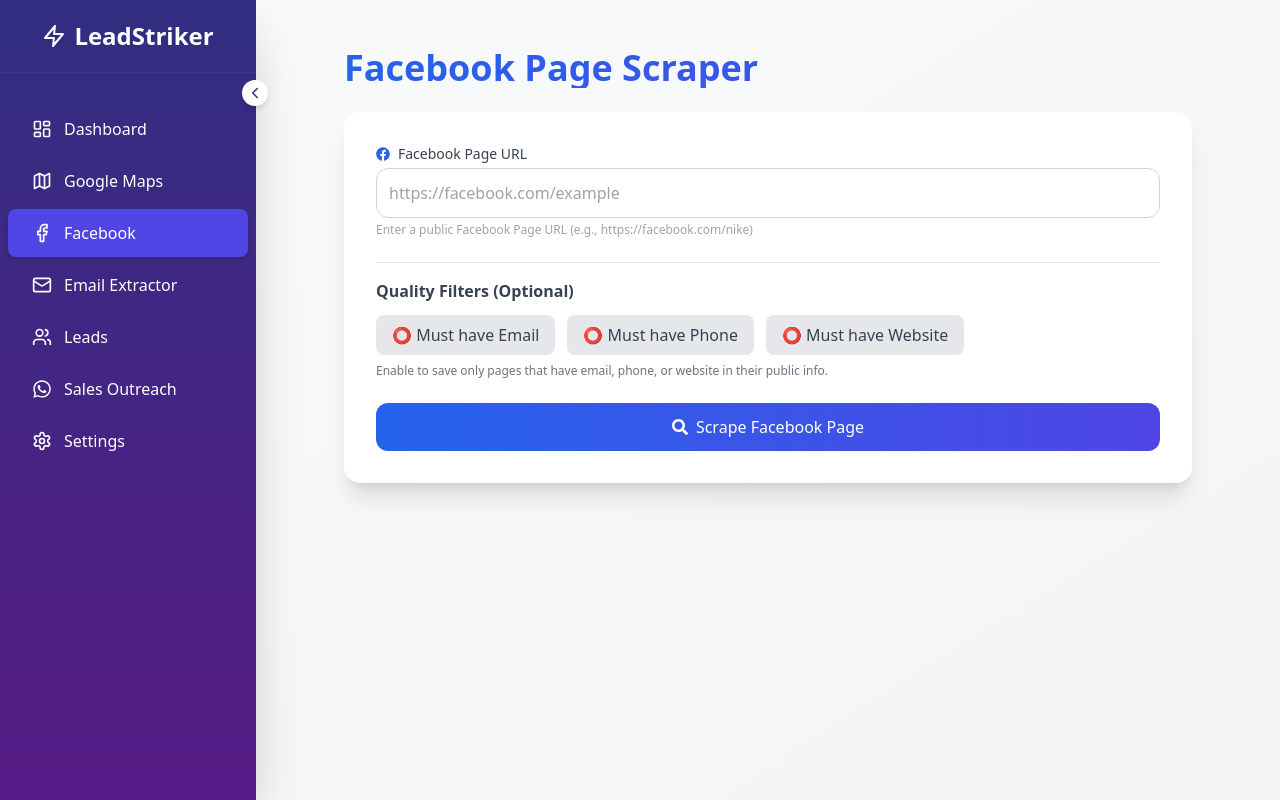
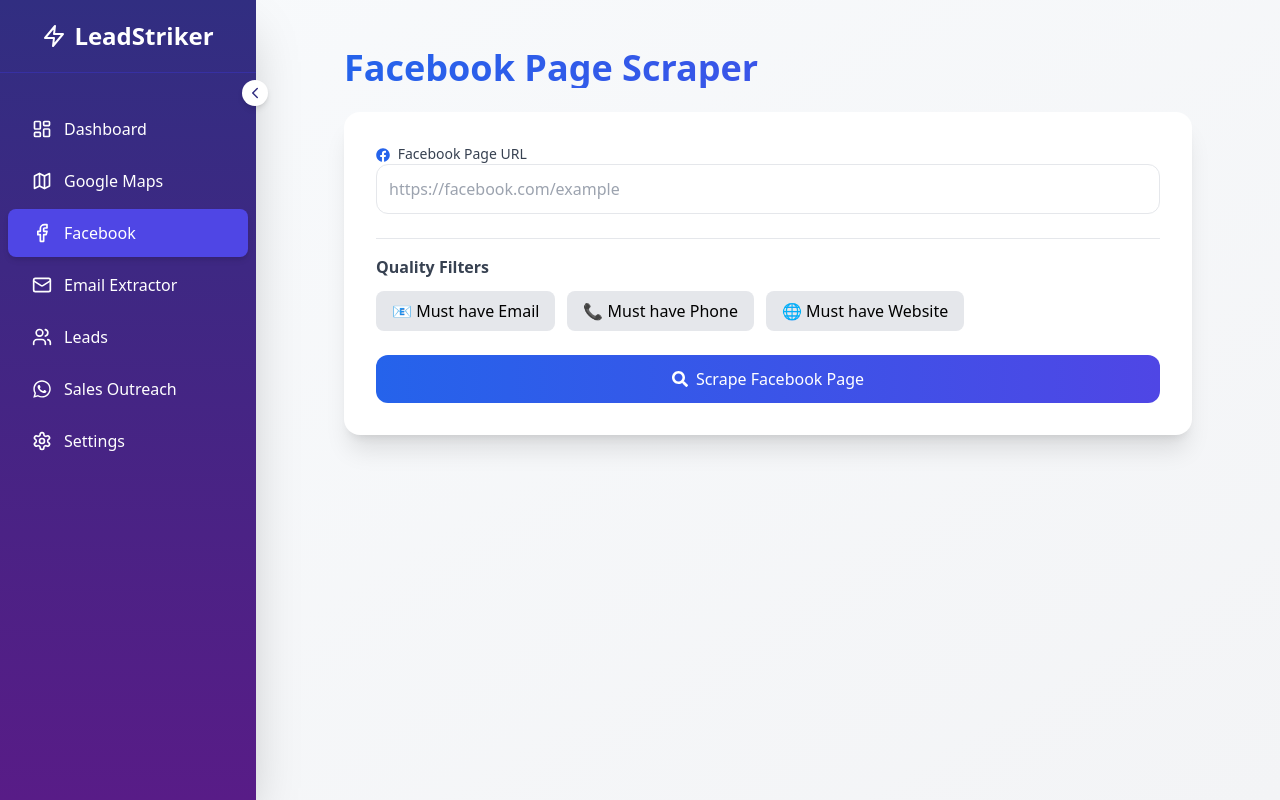
Before and after one commit to faisalchohan655-design/New-frontend, a React (Vite) app: page /facebook in a window 1280 px wide. Built offline with nearby package versions, Linux system fonts and the light colour scheme.

Commit message:
Refactor FacebookScrape component for clarity

```diff
--- a/src/components/FacebookScrape.jsx
+++ b/src/components/FacebookScrape.jsx
@@ -12,98 +12,37 @@
 
   const handleSubmit = async (e) => {
     e.preventDefault();
-    if (!pageUrl.trim()) {
-      toast.error('Please enter a Facebook Page URL');
-      return;
-    }
+    if (!pageUrl.trim()) return toast.error('Enter Facebook Page URL');
     setLoading(true);
-    const toastId = toast.loading('Scraping Facebook page...');
+    const toastId = toast.loading('Scraping Facebook...');
     try {
-      const res = await api.post('/facebook', {
-        pageUrl,
-        filters: { requireEmail, requirePhone, requireWebsite }
-      });
+      const res = await api.post('/facebook', { pageUrl, filters: { requireEmail, requirePhone, requireWebsite } });
       toast.success(res.data.message, { id: toastId });
       setPageUrl('');
     } catch (err) {
-      toast.error(err.response?.data?.error || 'Facebook scraping failed', { id: toastId });
-    } finally {
-      setLoading(false);
-    }
+      toast.error(err.response?.data?.error || 'Scraping failed', { id: toastId });
+    } finally { setLoading(false); }
   };
 
   return (
     <div className="p-6 max-w-4xl mx-auto">
-      <h1 className="text-4xl font-bold bg-gradient-to-r from-blue-600 to-indigo-600 bg-clip-text text-transparent mb-6">
-        Facebook Page Scraper
-      </h1>
+      <h1 className="text-4xl font-bold bg-gradient-to-r from-blue-600 to-indigo-600 bg-clip-text text-transparent mb-6">Facebook Page Scraper</h1>
       <div className="bg-white rounded-2xl shadow-xl p-8">
         <form onSubmit={handleSubmit} className="space-y-6">
-          <div>
-            <label className="block text-sm font-medium text-gray-700 mb-1 flex items-center gap-2">
-              <FaFacebook className="text-blue-600" /> Facebook Page URL
-            </label>
-            <input
-              type="text"
-              value={pageUrl}
-              onChange={(e) => setPageUrl(e.target.value)}
-              className="w-full border border-gray-300 rounded-xl p-3 focus:ring-2 focus:ring-indigo-500"
-              placeholder="https://facebook.com/example"
-              required
-            />
-            <p className="text-xs text-gray-400 mt-1">
-              Enter a public Facebook Page URL (e.g., https://facebook.com/nike)
-            </p>
+          <div><label className="block text-sm font-medium text-gray-700"><FaFacebook className="inline mr-1 text-blue-600"/> Facebook Page URL</label>
+            <input type="text" value={pageUrl} onChange={e=>setPageUrl(e.target.value)} className="w-full border rounded-xl p-3" placeholder="https://facebook.com/example" required/></div>
+          <div className="border-t pt-4">
+            <h3 className="font-semibold text-gray-700 mb-3">Quality Filters</h3>
+            <div className="flex flex-wrap gap-3">
+              <button type="button" onClick={()=>setRequireEmail(!requireEmail)} className={`px-4 py-2 rounded-lg ${requireEmail ? 'bg-green-600 text-white' : 'bg-gray-200'}`}>📧 Must have Email</button>
+              <button type="button" onClick={()=>setRequirePhone(!requirePhone)} className={`px-4 py-2 rounded-lg ${requirePhone ? 'bg-green-600 text-white' : 'bg-gray-200'}`}>📞 Must have Phone</button>
+              <button type="button" onClick={()=>setRequireWebsite(!requireWebsite)} className={`px-4 py-2 rounded-lg ${requireWebsite ? 'bg-green-600 text-white' : 'bg-gray-200'}`}>🌐 Must have Website</button>
+            </div>
           </div>
-
-          {/* Quality Filters */}
-          <div className="border-t pt-4">
-            <h3 className="font-semibold text-gray-700 mb-3">Quality Filters (Optional)</h3>
-            <div className="flex flex-wrap gap-3">
-              <button
-                type="button"
-                onClick={() => setRequireEmail(!requireEmail)}
-                className={`flex items-center gap-2 px-4 py-2 rounded-lg transition ${
-                  requireEmail ? 'bg-green-600 text-white' : 'bg-gray-200 text-gray-700'
-                }`}
-              >
-                {requireEmail ? '✅' : '⭕'} Must have Email
-              </button>
-              <button
-                type="button"
-                onClick={() => setRequirePhone(!requirePhone)}
-                className={`flex items-center gap-2 px-4 py-2 rounded-lg transition ${
-                  requirePhone ? 'bg-green-600 text-white' : 'bg-gray-200 text-gray-700'
-                }`}
-              >
-                {requirePhone ? '✅' : '⭕'} Must have Phone
-              </button>
-              <button
-                type="button"
-                onClick={() => setRequireWebsite(!requireWebsite)}
-                className={`flex items-center gap-2 px-4 py-2 rounded-lg transition ${
-                  requireWebsite ? 'bg-green-600 text-white' : 'bg-gray-200 text-gray-700'
-                }`}
-              >
-                {requireWebsite ? '✅' : '⭕'} Must have Website
-              </button>
-            </div>
-            <p className="text-xs text-gray-500 mt-2">
-              Enable to save only pages that have email, phone, or website in their public info.
-            </p>
-          </div>
-
-          <button
-            type="submit"
-            disabled={loading}
-            className="w-full bg-gradient-to-r from-blue-600 to-indigo-600 text-white py-3 rounded-xl hover:shadow-lg disabled:opacity-50 transition flex items-center justify-center gap-2"
-          >
-            {loading ? '⏳ Scraping...' : <><FaSearch /> Scrape Facebook Page</>}
-          </button>
+          <button type="submit" disabled={loading} className="w-full bg-gradient-to-r from-blue-600 to-indigo-600 text-white py-3 rounded-xl flex items-center justify-center gap-2">{loading ? '⏳' : <FaSearch/>} {loading ? 'Scraping...' : 'Scrape Facebook Page'}</button>
         </form>
       </div>
     </div>
   );
 };
-
 export default FacebookScrape;
```
